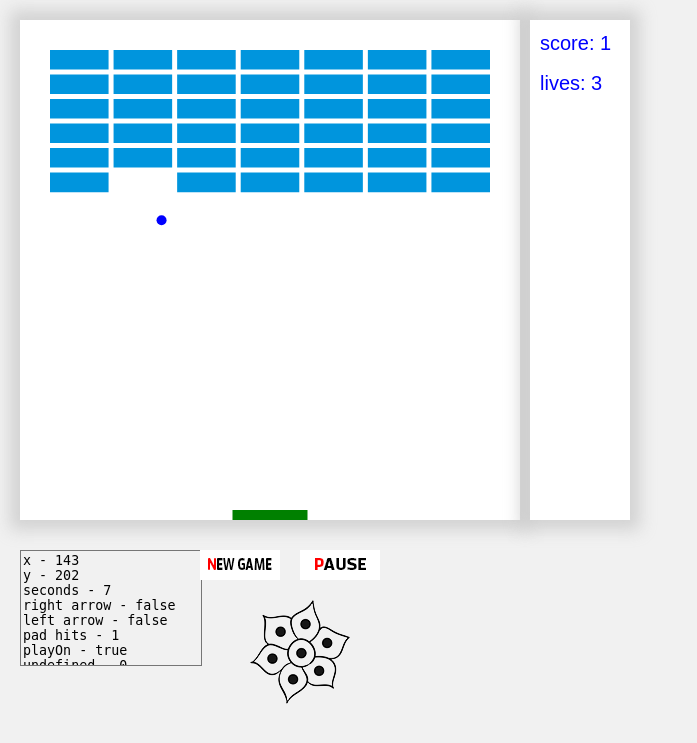
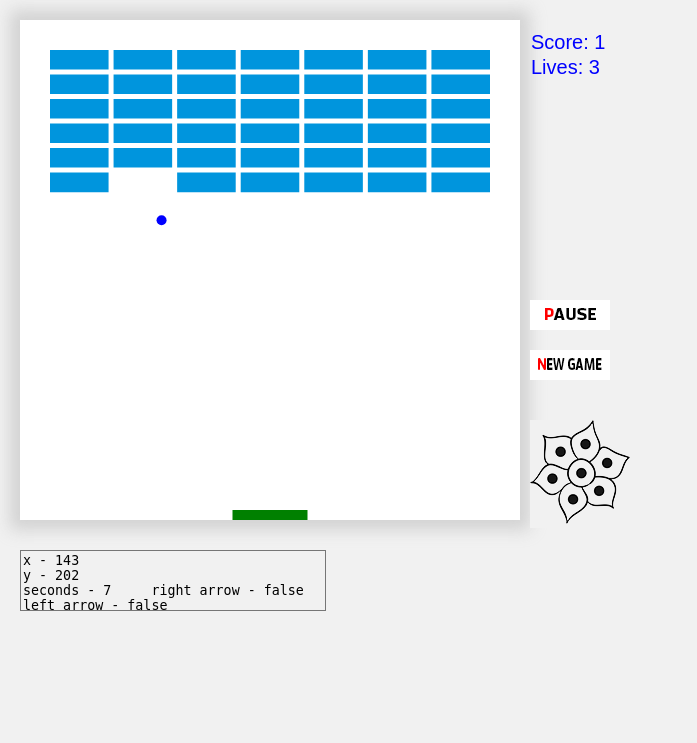
Before and after one commit to Kubik13/BrickGame, a PHP site: page / in a window 1280 px wide. Shown: the top 743 px of the page, without its empty margins (0-697 px from the left). Run offline with PHP 8.4, Linux system fonts and the light colour scheme.

Commit message:
Add files via upload

```diff
--- a/css.css
+++ b/css.css
@@ -17,9 +17,17 @@
 #log { position: absolute;
 	top: 550px;
 	left: 20px;
-	height: 110px;
+	height: 55px;
+	width: 300px;
 	resize: none;
 	outline: none;
+}
+
+.scorelives{
+	background-color: transparent;
+	overflow: hidden;
+	font: 20px "Arial";
+	color: blue;
 }
 
 .gamebutton {position: absolute;
@@ -36,8 +44,8 @@
 
 .star {position: absolute;
 	overflow: hidden;
-	top: 600px;
-	left: 250px;
+	top: 420px;
+	left: 530px;
 }
 .star_img {
 	transition: 2s;
--- a/index.html
+++ b/index.html
@@ -3,28 +3,33 @@
 <head>
     <meta charset="utf-8" />
     <title> Brick game</title>
-    <link rel="stylesheet" type="text/css" href="css.css">
+    <link rel="stylesheet" type="text/css" href="brick_game/css.css">
 </head>
 <body>
 
 	<canvas id="game_canvas" width="500" height="500"></canvas>
-	<canvas id="side_canvas" width="100" height="500" ></canvas>
 	<textarea id="log"></textarea>
-
-	<div class="gamebutton" style= "position: absolute; top:550px; left:300px">
-		<img class="button_img" src="pause_button.png" onclick="pause_game()">
+	<div>
+	<table>
+		<tr><td id="score" class = "scorelives" style= "position: absolute; top:30px; left:530px">S</td></tr>
+		<tr><td id="lives" class = "scorelives" style= "position: absolute; top:55px; left:530px">L</td></tr>
+	</table>
 	</div>
 
-	<div class="gamebutton" style= "position: absolute; top:550px; left:200px">
-		<img class = "button_img" src="newgame_button.png" onclick="new_game()">
+	<div class="gamebutton" style= "position: absolute; top:300px; left:530px">
+		<img class="button_img" src="brick_game/pause_button.png" onclick="pause_game()">
+	</div>
+
+	<div class="gamebutton" style= "position: absolute; top:350px; left:530px">
+		<img class = "button_img" src="brick_game/newgame_button.png" onclick="new_game()">
 	</div>
 
 	<div class="star">
-		<img class = "star_img" src="star.png">
+		<img class = "star_img" src="brick_game/star.png">
 	</div>
 
 
-	<script src="main_script.js"></script>
+	<script src="brick_game/main_script.js"></script>
 
 </body>
 </html>
--- a/main_script.js
+++ b/main_script.js
@@ -1,9 +1,5 @@
 var g_canvas = document.getElementById("game_canvas");
 var ctx = g_canvas.getContext("2d");
-
-var s_canvas = document.getElementById("side_canvas");
-var side_ctx = s_canvas.getContext("2d");
-
 
 var x = Math.random() * g_canvas.width;
 var y = g_canvas.height / 2;
@@ -135,19 +131,18 @@ function drawPaddle(){
 function textInfo(){
 	var log = document.getElementById("log");
 	log.value = "x - " + Math.round(x) + "\n" + "y - " + Math.round(y) + "\n";
-	log.value += "seconds - " + Math.round((endTime - startTime) / 1000) + "\n";
-	log.value += "right arrow - " + rightPressed + "\n" + "left arrow - " + leftPressed + "\n";
-	log.value += "pad hits - " + hitPad + "\n";
-	log.value += "playOn - " + playOn +"\n";
+	log.value += "seconds - " + Math.round((endTime - startTime) / 1000) + "     ";
+	log.value += "right arrow - " + rightPressed + "     " + "left arrow - " + leftPressed + "\n";
+	log.value += "pad hits - " + hitPad + "      ";
+	log.value += "playOn - " + playOn +"     ";
 	log.value += mouseX + " - " + mouseY;
 }
 
 function drawScoreLives(){
-	side_ctx.clearRect(0, 0, s_canvas.width, s_canvas.height);
-	side_ctx.font = '20px Arial';
-	side_ctx.fillStyle = 'blue'
-	side_ctx.fillText ('score: ' + score, 10,30);
-	side_ctx.fillText ('lives: ' + lives, 10,70);
+	var scoreHTML = document.getElementById("score");
+	scoreHTML.textContent = "Score: " + score;
+    document.getElementById("lives").textContent = "Lives: " + lives;
+
 }
 
 function drawBricks() {
```
